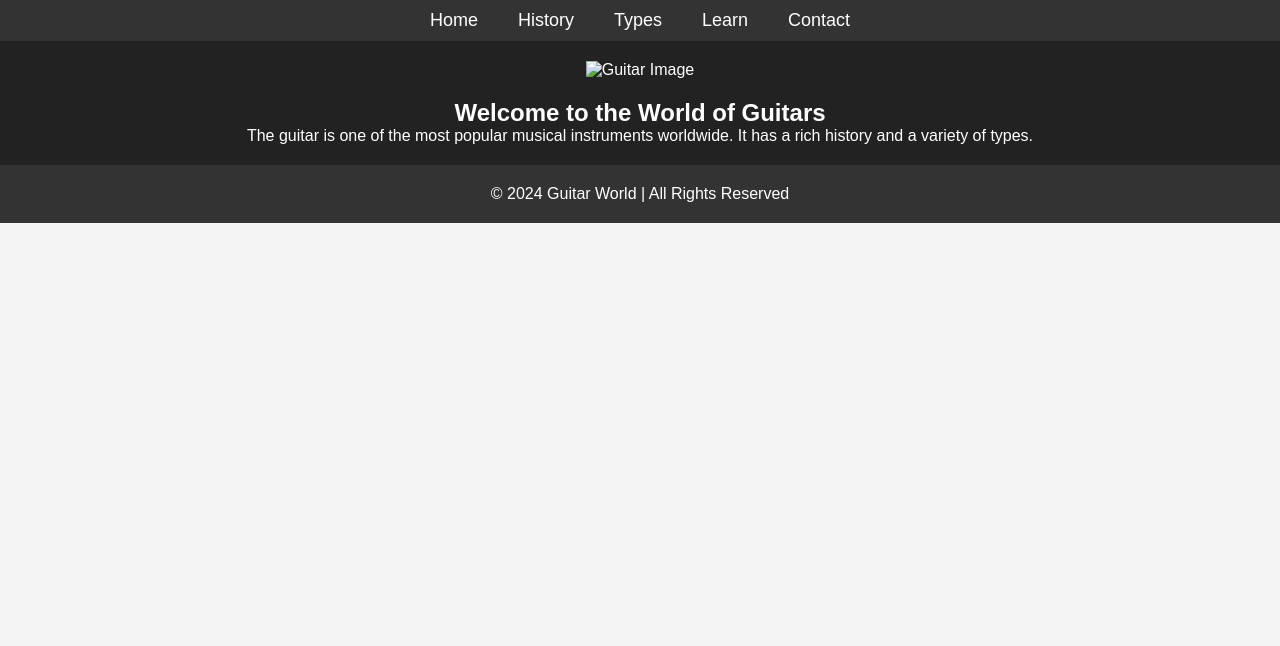
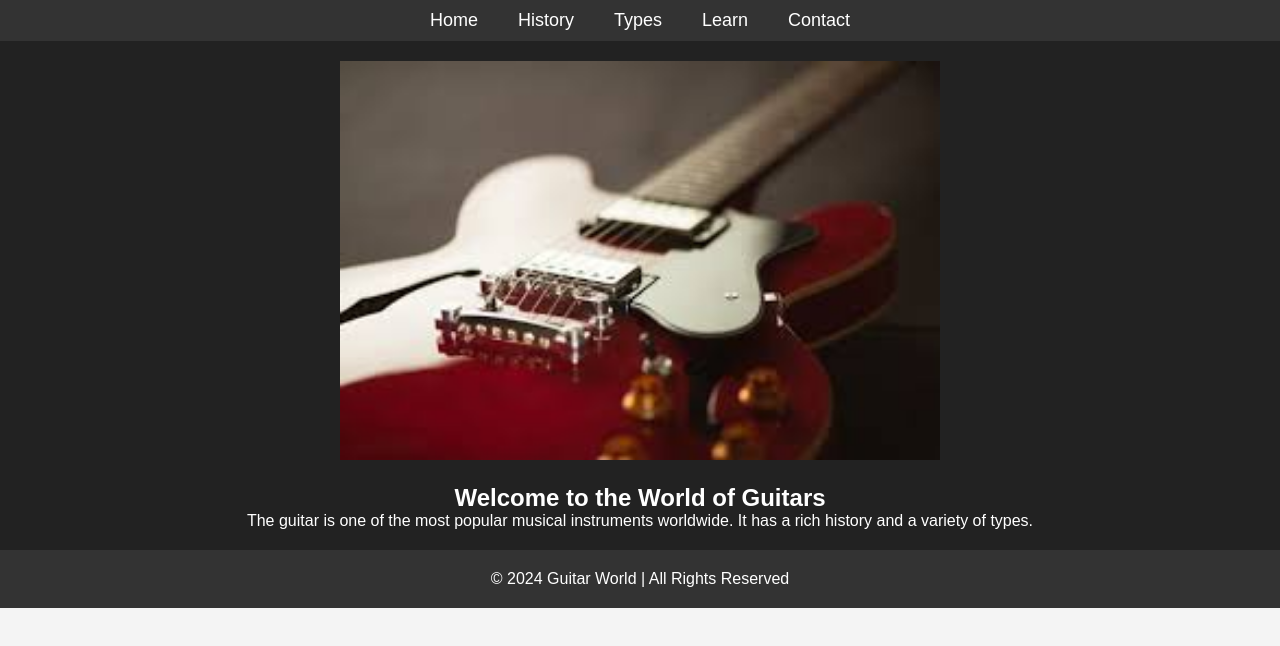
Before and after one commit to rudra3105/guitar, a plain HTML site: page index.html in a window 1280 px wide. Drawn offline with Linux system fonts and the light colour scheme; the site is published under a folder, as on GitHub Pages, so addresses that start at the root find nothing.

Commit message:
Update index.html

```diff
--- a/index.html
+++ b/index.html
@@ -19,7 +19,7 @@
         </nav>
     </header>
     <section class="hero">
-        <img src="/H1.jpg" alt="Guitar Image">
+        <img src="H1.jpg" alt="Guitar Image">
         <h1>Welcome to the World of Guitars</h1>
         <p>The guitar is one of the most popular musical instruments worldwide. It has a rich history and a variety of types.</p>
     </section>
```
